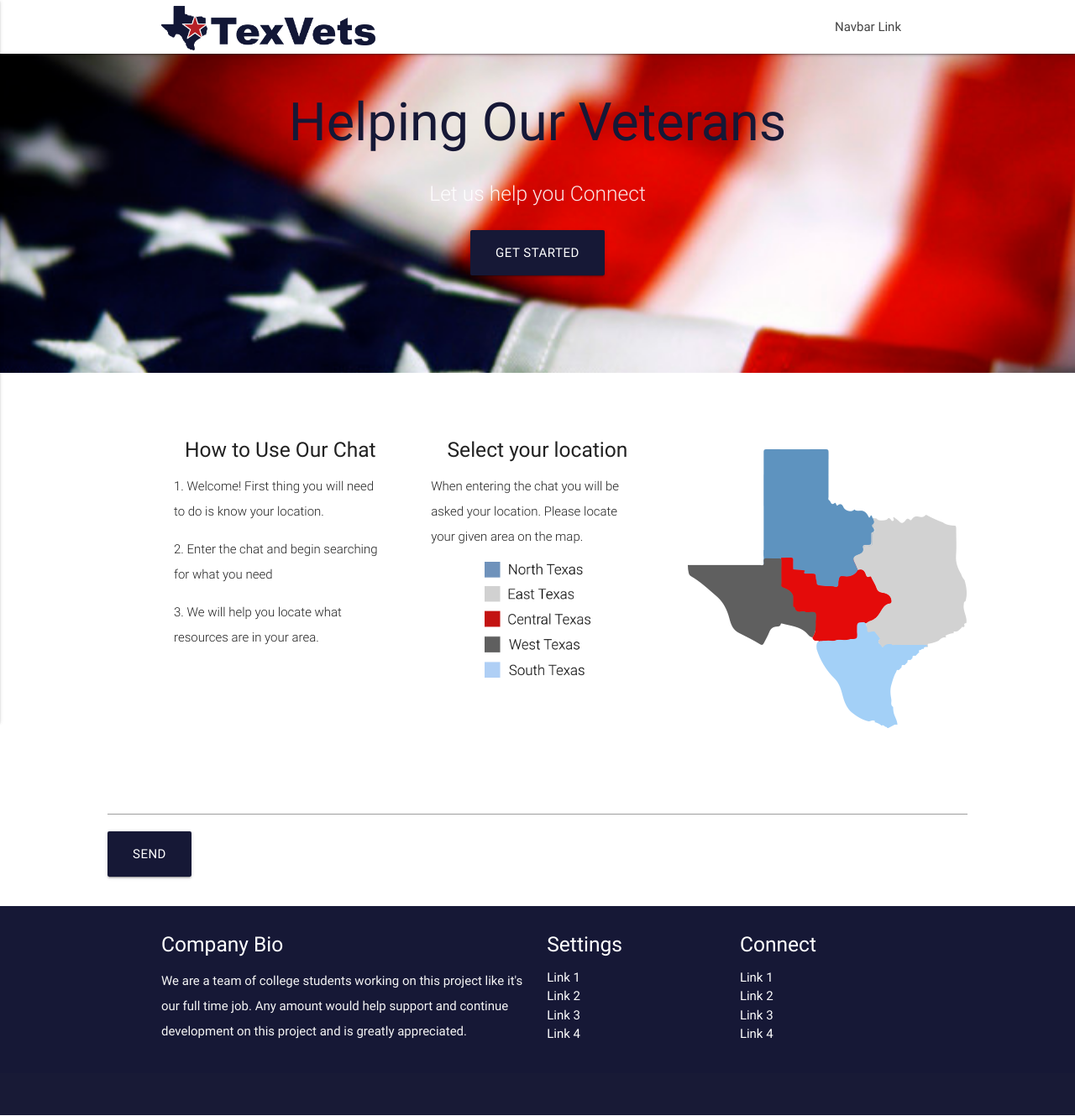
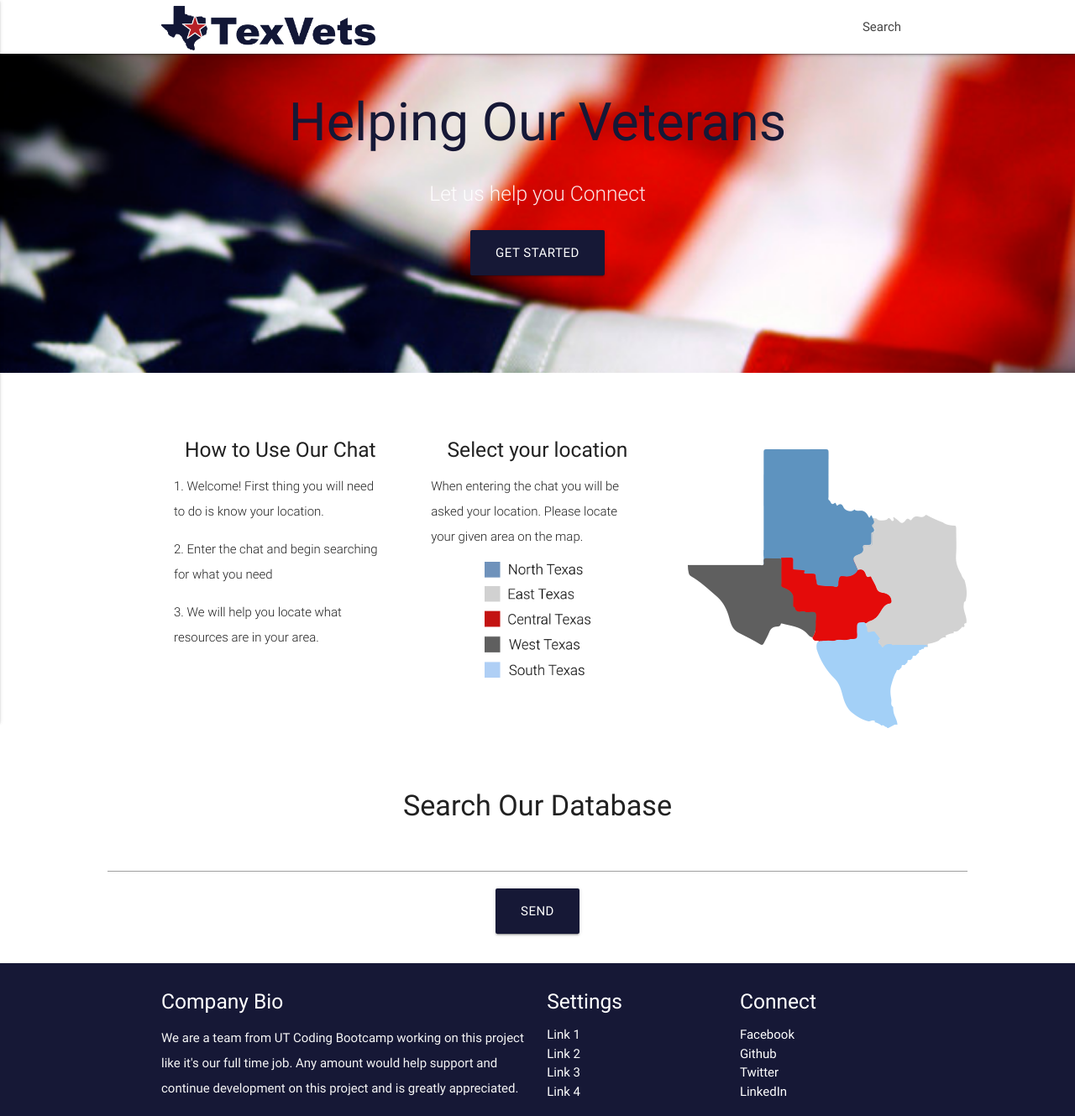
Before and after one commit to Huntario/TexVets.net, a website: page public/index.html in a window 1280 px wide. Shown: the whole page at 84% size. Drawn offline with nearby package versions, Linux system fonts and the light colour scheme; no server answers; files whose address does not match are found by name.

Commit message:
basic html changes

```diff
--- a/public/index.html
+++ b/public/index.html
@@ -16,11 +16,11 @@
         <img class="texvet-logo" src="texvet-logo.png">
       </a>
       <ul class="right hide-on-med-and-down">
-        <li><a href="#">Navbar Link</a></li>
+        <li><a href="#">Search</a></li>
       </ul>
 
       <ul id="nav-mobile" class="side-nav">
-        <li><a href="#">Navbar Link</a></li>
+        <li><a href="#">Search</a></li>
       </ul>
       <a href="#" data-activates="nav-mobile" class="button-collapse"><i class="material-icons">menu</i></a>
     </div>
@@ -88,10 +88,11 @@
   </div>
     <div class="section">
       <div class="row">
-      <div class="message-section">
+      <div class="message-section center">
             <ul id="messages"></ul>
+            <h4>Search Our Database</h4>
         <form action="">
-          <input id="m" autocomplete="off" />
+          <input class="center" id="m" autocomplete="off" />
           <button id="btn-send" class="btn-large waves-effect btn-dark-b">Send</button>
         </form>
     </div>
@@ -105,7 +106,7 @@
       <div class="row">
         <div class="col l6 s12">
           <h5 class="white-text">Company Bio</h5>
-          <p class="grey-text text-lighten-4">We are a team of college students working on this project like it's our full time job. Any amount would help support and continue development on this project and is greatly appreciated.</p>
+          <p class="grey-text text-lighten-4">We are a team from UT Coding Bootcamp working on this project like it's our full time job. Any amount would help support and continue development on this project and is greatly appreciated.</p>
         </div>
         <div class="col l3 s12">
           <h5 class="white-text">Settings</h5>
@@ -119,10 +120,10 @@
         <div class="col l3 s12">
           <h5 class="white-text">Connect</h5>
           <ul>
-            <li><a class="white-text" href="#!">Link 1</a></li>
-            <li><a class="white-text" href="#!">Link 2</a></li>
-            <li><a class="white-text" href="#!">Link 3</a></li>
-            <li><a class="white-text" href="#!">Link 4</a></li>
+            <li><a class="white-text" href="#!">Facebook</a></li>
+            <li><a class="white-text" href="#!">Github</a></li>
+            <li><a class="white-text" href="#!">Twitter</a></li>
+            <li><a class="white-text" href="#!">LinkedIn</a></li>
           </ul>
         </div>
       </div>
```
Also changed, not shown: public/CTX.png (added), public/background2.jpg (added).
